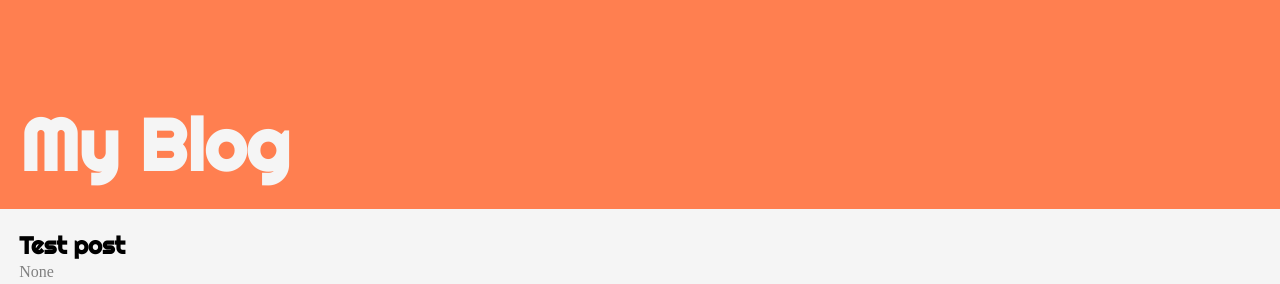
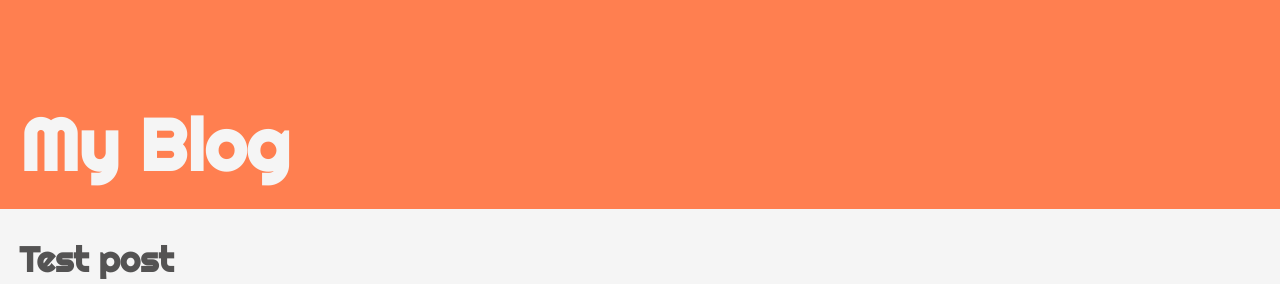
Before and after one commit to nathan-bethea/nbethe1-webapp, a Django app: page /post/1 in a window 1280 px wide. Shown: the top 284 px of the page. Run offline with Django 3.2, Linux system fonts and the light colour scheme; data comes from the database, SQL or seed files in the repository; some libraries are stand-ins or nearby versions.

Commit message:
Update blog.css

```diff
--- a/blog/static/css/blog.css
+++ b/blog/static/css/blog.css
@@ -18,11 +18,13 @@ h2 {
     padding-left:1.5%;
     margin-bottom:3px;
     font-family: 'Righteous', cursive;
+    font-size:35;
+    color: #545353;
 }
 h2 a {
     text-decoration:none;
     font-size:35;
-    color: #545353
+    color: #545353;
 }
 
 #addPost{
```
